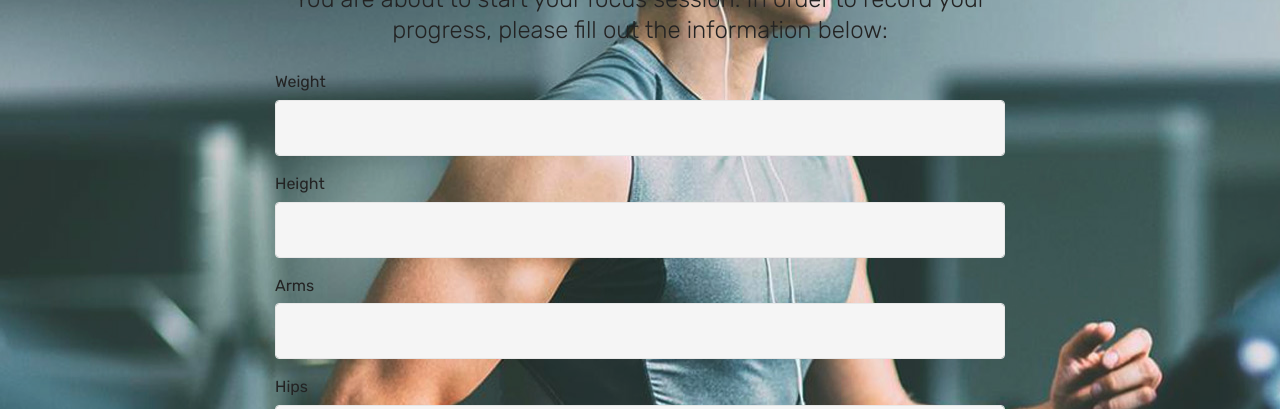
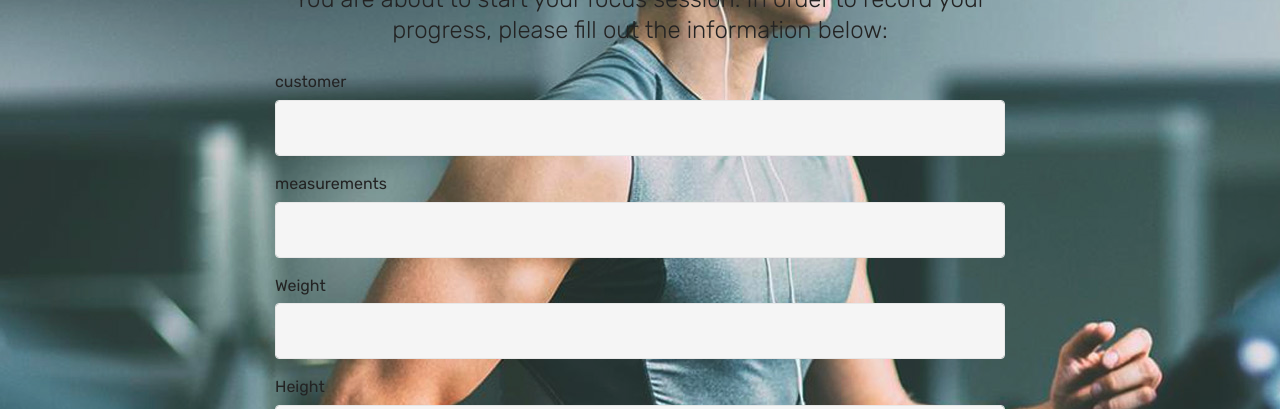
Before and after one commit to shivamcbarthwal/mzt-frontend, a React (Create React App) app: page /focusSessionForm in a window 1280 px wide. Shown: the part 200-609 px from the top of the page. Built offline with nearby package versions, Linux system fonts and the light colour scheme.

Commit message:
Routes Adjusted

```diff
--- a/src/App.js
+++ b/src/App.js
@@ -36,7 +36,7 @@ function App() {
           <Route path="/dashboard" component={dashboard} />
           <Route path="/workout" component={workout} />
           <Route path="/assignPtoC" component={assignPtoC} />
-          <Route path="/coachHome" component={CoachHome} />
+          <Route exact path="/" component={CoachHome} />
           <Route path="/ProgramTemplates" component={ProgramTemplates} />
           <Route path="/CustomersDetail/:customerID" component={CustomerModal} />
           <Route path="/focusSessionForm" component={focusSessionForm} />
--- a/src/createComponent/AssignPtoC.js
+++ b/src/createComponent/AssignPtoC.js
@@ -1,5 +1,6 @@
 import React from 'react';
-import axios from 'axios'
+import axios from 'axios';
+import { Route, Link, BrowserRouter as Router } from 'react-router-dom'
 
 import '../assets/web/assets/mobirise-icons/mobirise-icons.css';
 import '../assets/bootstrap/css/bootstrap.min.css';
@@ -71,7 +72,9 @@ class AssignPtoC extends React.Component {
             },
             body: JSON.stringify(program) // body data type must match "Content-Type" header
           });
+          this.props.history.push('/customerList');
           return await response.json(); // parses JSON response into native JavaScript objects
+
         }
 
 
--- a/src/createComponent/CoachHome.js
+++ b/src/createComponent/CoachHome.js
@@ -63,7 +63,7 @@ export default class CoachHome extends Component {
                 <div class="container align-center">
                     <div class="mbr-white centerize">
                     <br /><br /><br />
-                            <a class="btn btn-white-outline" href="ProgramTemplates">PROGRAM TEMPLATES </a>
+                            <a class="btn btn-white-outline" href="visualizeProgram">PROGRAMS </a>
 
                             <a class="btn btn-white-outline" href="customerList">CUSTOMERS</a>
                     </div>
--- a/src/createComponent/Homepage.js
+++ b/src/createComponent/Homepage.js
@@ -25,7 +25,7 @@ render(){
 
 		            <div class="container align-center">
 		                <div class="mbr-white centerize">
-		                        <a class="btn btn-white-outline" href="workout">WORKOUT</a>
+		                        <a class="btn btn-white-outline" href="listOfSessions">WORKOUT</a>
 		                        <p class="">LET'S START NOW !&nbsp;<br/>REACH YOUR GOALS</p>
 		                        <a class="btn btn-white-outline" href="dashboard">DASHBOARD</a>
 		                </div>
--- a/src/createComponent/VisualizeProgram.js
+++ b/src/createComponent/VisualizeProgram.js
@@ -44,11 +44,11 @@ render() {
                       <div class="col-12 col-md-10">
                           <div class="wrapper">
                               <div class="top-line pb-3">
-                                <h4 class="card-title mbr-fonts-style display-5">{program.title}</h4>
-                                <p class="mbr-text cost mbr-fonts-style m-0 display-5">&nbsp;</p>
+                                <h4 class="card-title mbr-fonts-style display-5" style={{color:"#FFFFFF"}}>{program.title}</h4>
+
                               </div>
                               <div class="bottom-line">
-                                <p class="mbr-text mbr-fonts-style display-7">{program.description}</p>
+                                <p class="mbr-text mbr-fonts-style display-7" style={{color:"#FFFFFF"}}>{program.description}</p>
                               </div>
                             </div>
                         </div>
--- a/src/createComponent/focusSessionForm.js
+++ b/src/createComponent/focusSessionForm.js
@@ -15,7 +15,7 @@ var Logo = require('../assets2/images/logo-mzt.png');
 class focusSessionForm extends React.Component {
   state = {
     measurements: {
-        measurement_id: '5dc8bcb6baa6b530e881f0c3',
+        measurement_date: '2019-11-10T23:14:36.673+00:00',
         customer_id: '5db84e5b006e1f170c40bd7d',
         weight: '',
         height: '',
@@ -154,6 +154,14 @@ class focusSessionForm extends React.Component {
                           </div>
                           <div class="dragArea row">
                               <div data-for="message" class="col-md-12  form-group">
+                                  <label for="message" class="form-control-label mbr-fonts-style display-7">customer</label>
+                                  <input data-form-field="Message" required="required" class="form-control display-7" id="email-form1-2" onChange={(e) => this.handleChange('customer_id', e)} />
+                              </div>
+                              <div data-for="message" class="col-md-12  form-group">
+                                  <label for="message" class="form-control-label mbr-fonts-style display-7">measurements</label>
+                                  <input type="text" data-form-field="Message" required="required" class="form-control display-7" id="email-form1-2" onChange={(e) => this.handleChange('measurement_date', e)} />
+                              </div>
+                              <div data-for="message" class="col-md-12  form-group">
                                   <label for="message" class="form-control-label mbr-fonts-style display-7">Weight</label>
                                   <input data-form-field="Message" required="required" class="form-control display-7" id="email-form1-2" onChange={(e) => this.handleChange('weight', e)} />
                               </div>
```
